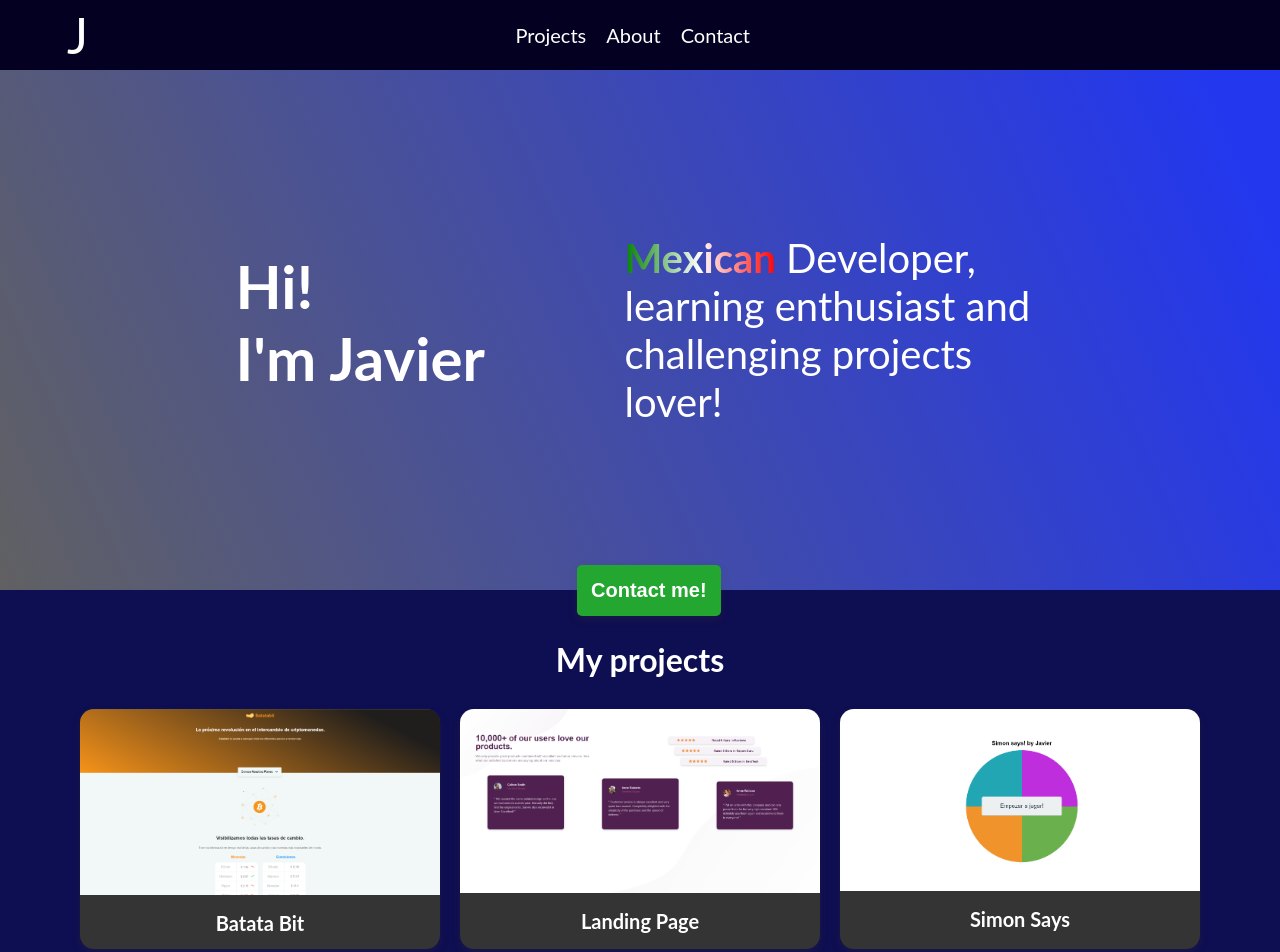
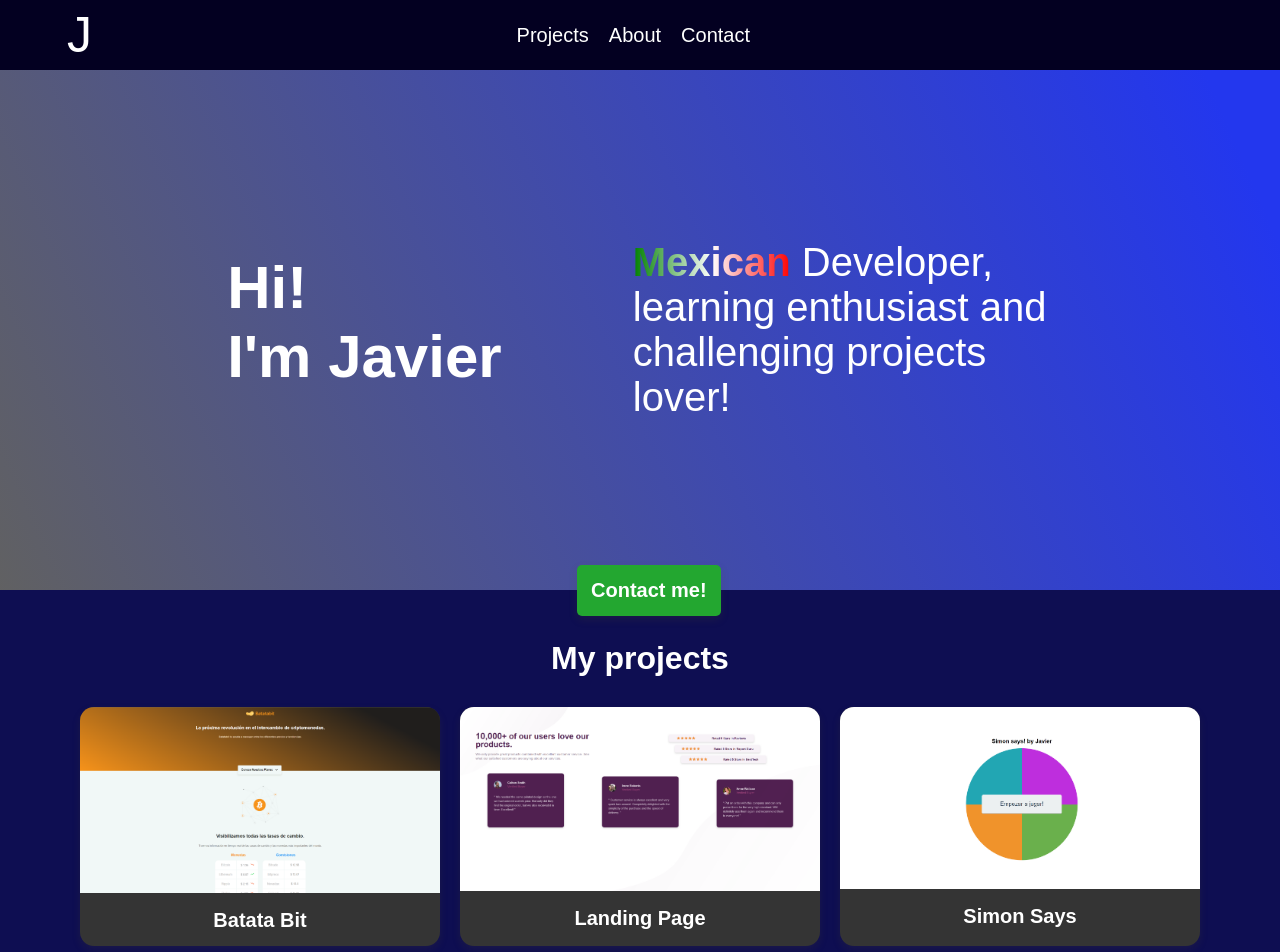
Before and after one commit to SpidySamurai/portfolio-mk1, a website built with webpack: page public/index.html in a window 1280 px wide. Shown: the top 952 px of the page. Built offline with nearby package versions, Linux system fonts and the light colour scheme; files whose address does not match are found by name.

Commit message:
Change font family

```diff
--- a/src/styles/components/global.scss
+++ b/src/styles/components/global.scss
@@ -27,7 +27,7 @@ $breakpoint_desktop: 102.4rem;
 html {
   font-size: 62.5%;
   background-color: $primary-color;
-  font-family: $Font1;
+  font-family: $Font2;
   color: $bright-color;
   scroll-behavior: smooth;
 }
```
